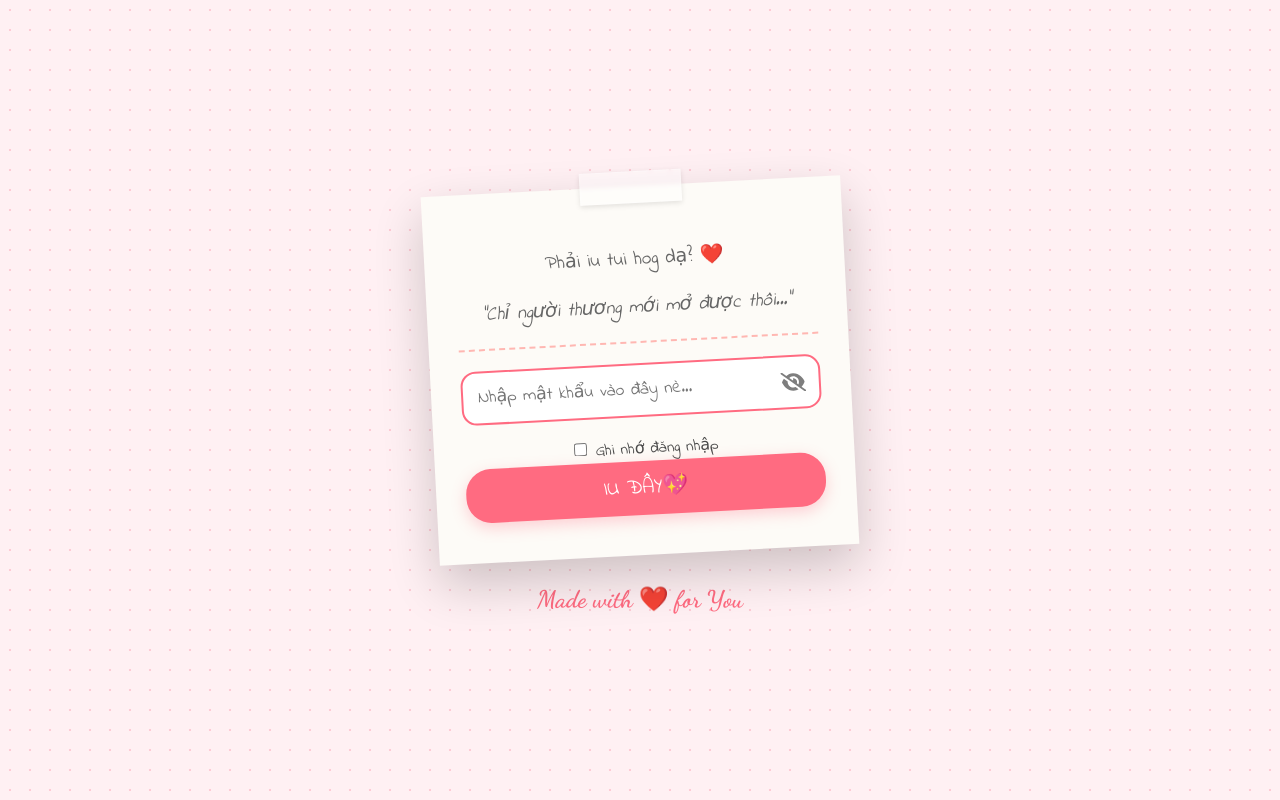
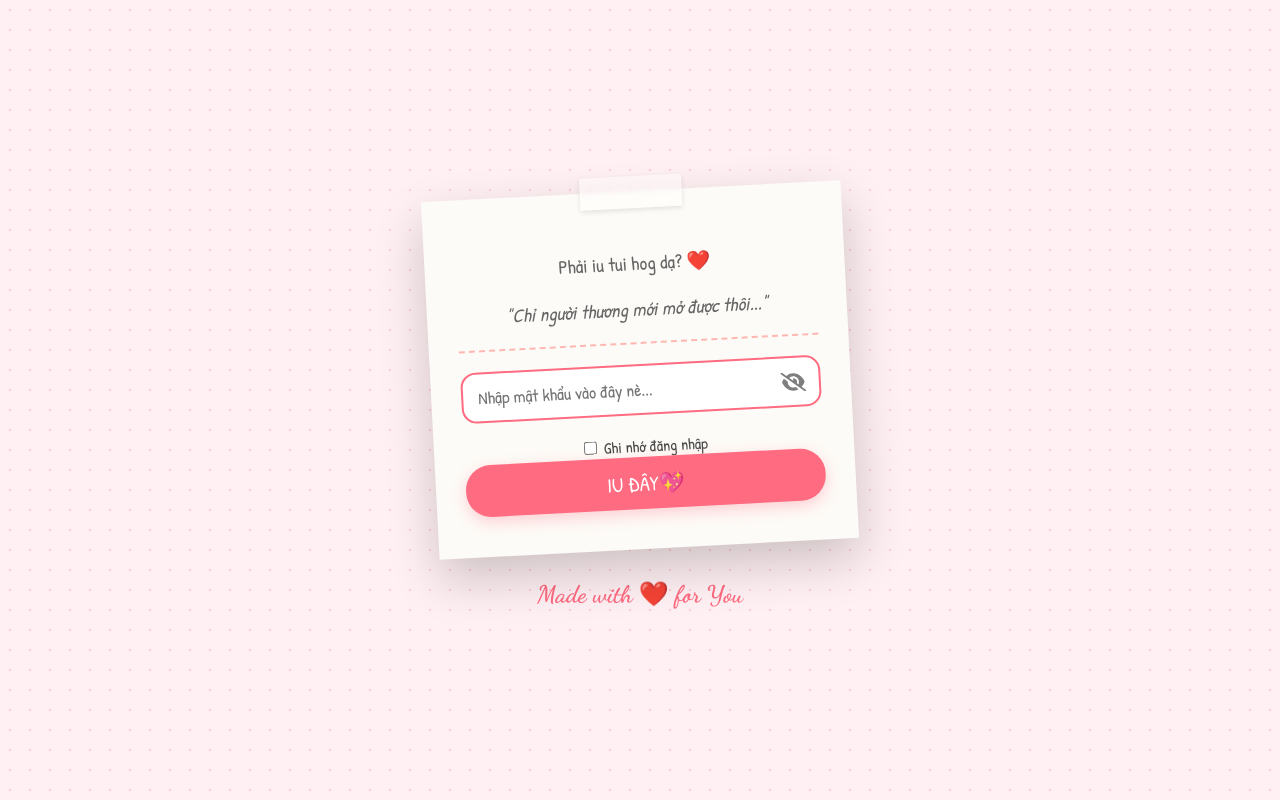
Before and after one commit to Woawynk/MyLoveMemory, a plain HTML site: page index.html in a window 1280 px wide. Drawn offline with Linux system fonts and the light colour scheme.

Commit message:
Chỉnh sửa fonts

```diff
--- a/index.html
+++ b/index.html
@@ -16,7 +16,7 @@
     <link rel="preconnect" href="https://fonts.googleapis.com">
     <link rel="preconnect" href="https://fonts.gstatic.com" crossorigin>
     <link
-        href="https://fonts.googleapis.com/css2?family=Dancing+Script:wght@700&family=Indie+Flower&family=Nunito:wght@400;600&display=swap"
+        href="https://fonts.googleapis.com/css2?family=Dancing+Script:wght@700&family=Patrick+Hand&family=Nunito:wght@400;600&display=swap"
         rel="stylesheet">
 
     <style>
@@ -29,7 +29,7 @@
         }
 
         body {
-            font-family: 'Indie Flower', cursive;
+            font-family: 'Patrick Hand', cursive;
             background-color: var(--bg-color);
             background-image: radial-gradient(#ffcad4 1px, transparent 1px);
             background-size: 20px 20px;
@@ -109,7 +109,7 @@
             font-size: 1.2rem !important;
             color: #666;
             margin-bottom: 20px;
-            font-family: 'Indie Flower', cursive;
+            font-family: 'Patrick Hand', cursive;
         }
 
         .staticrypt-hr {
@@ -129,7 +129,7 @@
             padding: 12px 15px;
             border: 2px solid #ffcad4;
             border-radius: 15px;
-            font-family: 'Indie Flower', cursive;
+            font-family: 'Patrick Hand', cursive;
             font-size: 1.1rem;
             outline: none;
             background: #fff;
@@ -147,7 +147,7 @@
             border: none;
             padding: 12px 30px;
             border-radius: 25px;
-            font-family: 'Indie Flower', cursive;
+            font-family: 'Patrick Hand', cursive;
             font-size: 1.3rem;
             cursor: pointer;
             box-shadow: 0 5px 15px rgba(255, 107, 129, 0.3);
```
